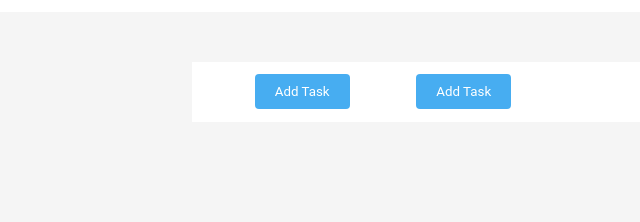
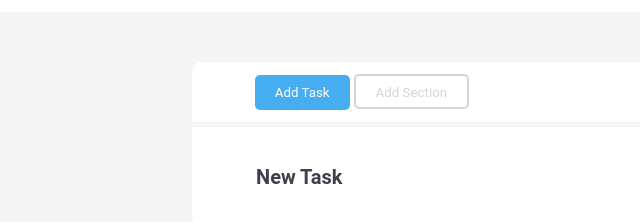
Before and after one commit to anashamimi/html-css-toboolist, a plain HTML site: page index.html in a window 1280 px wide. Shown: the part 68-290 px from the top of the page, without its empty margins (0-640 px from the left). Drawn offline with Linux system fonts and the light colour scheme.

Commit message:
Inizio sezione elenchi

```diff
--- a/css/style.css
+++ b/css/style.css
@@ -6,7 +6,7 @@
     font-family: 'Roboto', Arial, Helvetica, sans-serif;
 }
 
-/* Background */
+/* Backgrounds and colors*/
 
 body {
     background-color: whitesmoke;
@@ -20,6 +20,9 @@ body {
     background-color: #47adf1;
 }
 
+.color-grey{
+    color: #3d414b;
+}
 /* Header */
 
 header {
@@ -39,19 +42,52 @@ h1 {
 
 /* /Fine header */
 
+/* Inizio main */
+
+/* sezione button */
 .sezione-bottoni {
 
     width: 70%;
     height: 60px;
     margin: 50px auto 0px;
+    border-top-left-radius: 10px ;
+    border-top-right-radius: 10px ;
 }
 
 #add-task {
     color: white;
+    height: 35px;
     padding: 10px 20px;
     border: none;
-    border-radius: 4px;
+    border-radius: 5px;
     cursor: pointer;
     margin-top: 12px;
     margin-left: 7%;
 }
+
+#add-section {
+    color: #d1d6d9;
+    height: 35px;
+    padding: 9px 20px;
+    border: 2px solid #d1d6d9;
+    border-radius: 5px;
+    cursor: pointer;
+    margin-top: 12px;
+}
+
+/* / sezione button */
+
+/* sezione elenco */
+.sezione-elenco{
+    width: 70%;
+    height: auto;
+    margin: 5px auto 0px;
+    border-bottom-left-radius: 10px ;
+    border-bottom-right-radius: 10px ;
+    padding: 3% 5%;
+}
+
+.triangolo{
+    font-size: 20px;
+}
+/* / sezione elenco */
--- a/index.html
+++ b/index.html
@@ -1,5 +1,6 @@
 <!DOCTYPE html>
 <html lang="en">
+
 <head>
     <meta charset="UTF-8">
     <meta http-equiv="X-UA-Compatible" content="IE=edge">
@@ -7,24 +8,37 @@
     <link rel="stylesheet" href="./css/style.css">
     <title>Toboolist</title>
 </head>
+
 <body>
     <!-- Inizio header -->
     <header class="bg-white">
-         <!--Logo  -->
+        <!--Logo  -->
         <img src="./img/Logo.png" alt="Logo">
         <!-- Titolo -->
         <h1>Toboolist</h1>
     </header>
-    <!-- / Inizio header -->
+    <!-- / Fine header -->
     <!-- Inizio Main -->
     <main>
-        <!-- Creazione Button -->
-        <div class="sezione-bottoni bg-white">
-            <button id="add-task" class="bg-blue">Add Task</button>
-            <button id="add-task" class="bg-blue">Add Task</button>
-        </div>
+        <!-- Sezione per i button -->
+        <section>
+            <!-- Creazione Button -->
+            <div class="sezione-bottoni bg-white">
+                <button id="add-task" class="bg-blue">Add Task</button>
+                <button id="add-section" class="bg-white">Add Section</button>
+            </div>
+        </section>
+
+        <!-- Sezione elenco -->
+        <section>
+            <div class="sezione-elenco bg-white">
+                <h3 class="color-grey triangolo">New Task</h3>
+            </div>
+        </section>
+
 
     </main>
-    <!-- / Inizio Main -->
+    <!-- / Fine Main -->
 </body>
+
 </html>
```
